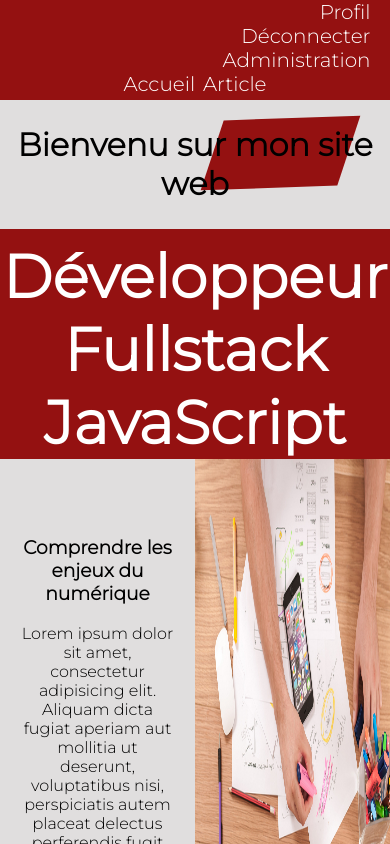
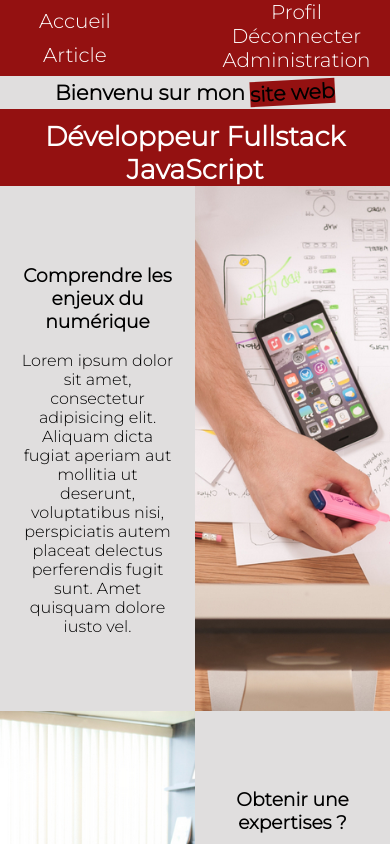
Before and after one commit to Eva3434/siteFullstack, a plain HTML site: page index.html in a window 390 px wide. Shown: the top 844 px of the page. Drawn offline with Linux system fonts and the light colour scheme.

Commit message:
commit fin

```diff
--- a/index.html
+++ b/index.html
@@ -15,18 +15,20 @@
 
 <body>
     <header>
-        <div class="navColonne">
-            <a>Profil</a>
-            <a>Déconnecter</a>
-            <a>Administration</a>
-        </div>
         <nav>
+            <div class="navLigne">
             <a>Accueil</a>
             <a>Article</a>
+         </div>
+            <div class="navColonne">
+                <a>Profil</a>
+                <a>Déconnecter</a>
+                <a>Administration</a>
+            </div>
         </nav>
     </header>
 
-    <h1>Bienvenu sur mon site web<div class="shape"></div></h1>
+    <h1>Bienvenu sur mon <span>site web</span></h1>
     <h2 class="titre2">Développeur Fullstack</h2>
     <h2>JavaScript</h2>
 
--- a/style.css
+++ b/style.css
@@ -18,32 +18,47 @@ header {
 }
 nav {
     display: flex;
+    justify-content: space-between;
+    align-items: flex-end;
+    gap: 2%;
+}
+.navLigne {
+    display: flex;
     justify-content: center;
-    gap: 2%;
+    gap: 25%;
+    margin-left: 45%;
 }
 .navColonne {
     display: flex;
     flex-direction: column;
     justify-content: flex-end;
-    align-items: flex-end;
+    align-items: center;
     padding-right: 5%;
-
 }
 /*************************TITRE******************/
 h1 {
     color: var(--color3);
     text-align: center;
     padding: 1%;
+    rotate: 0%;
+
 }
-.shape {
-    width: 135px;
-    height: 70px;
+/* .shape {
+    width: 7.5%;
+    height: 5%;
     transform: skew(-20deg) rotate(-2deg);
     background: var(--color1);
     position: absolute;
     left: 54.5%;
-    top: 14%;
+    top: 13%;
     z-index: -1;
+} */
+span {
+    background-color: var(--color1);
+    transform: rotate(-3deg);
+    -ms-transform: rotate(-3deg);
+    -webkit-transform: rotate(-3deg);
+    display: inline-block;
 }
 h2 {
     text-align: center;
@@ -90,3 +105,40 @@ section div {
 .vide {
     padding: 0px;
 }
+
+/*************************RESPONSIVE******************/
+@media (max-width: 992px) {
+    .navLigne {
+        margin-left: 10%;
+        font-size: 100%;
+        display: flex;
+        flex-direction: column;
+        align-items: center;
+        justify-content: center;
+        line-height: 170%;
+    }
+    .navColonne {
+        margin:0%;
+        font-size: 100%;
+    }
+    h1{
+        margin: 0% 10%;
+        font-size: 130%;
+    }
+    .shape {
+    width: 22.5%;
+    height: 3%;
+    transform: skew(-20deg) rotate(-2deg);
+    background: var(--color1);
+    position: absolute;
+    left: 64%;
+    top: 9.5%;
+    z-index: -1;
+    }
+    h2{
+        font-size: 170%;
+    }
+    img {
+        object-fit: cover;
+    }
+}
```
